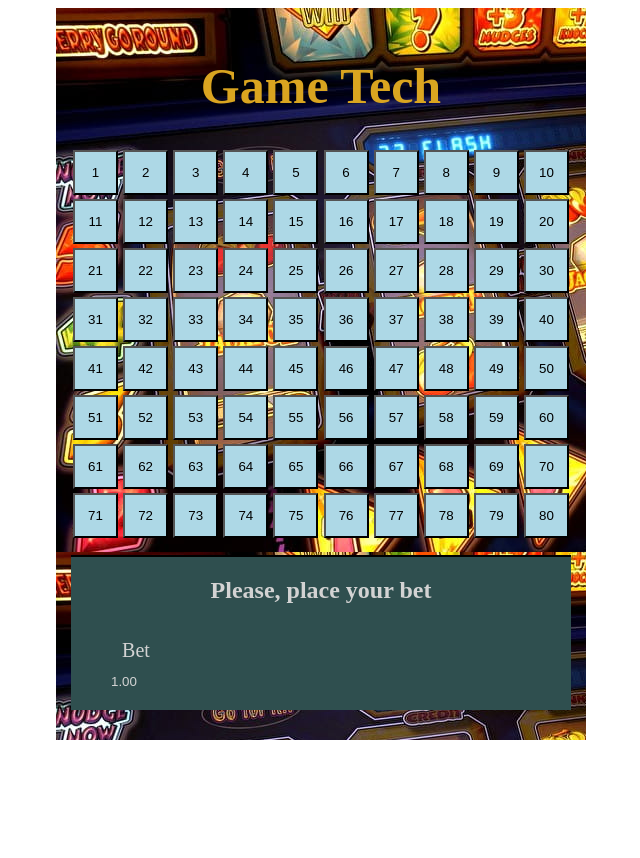
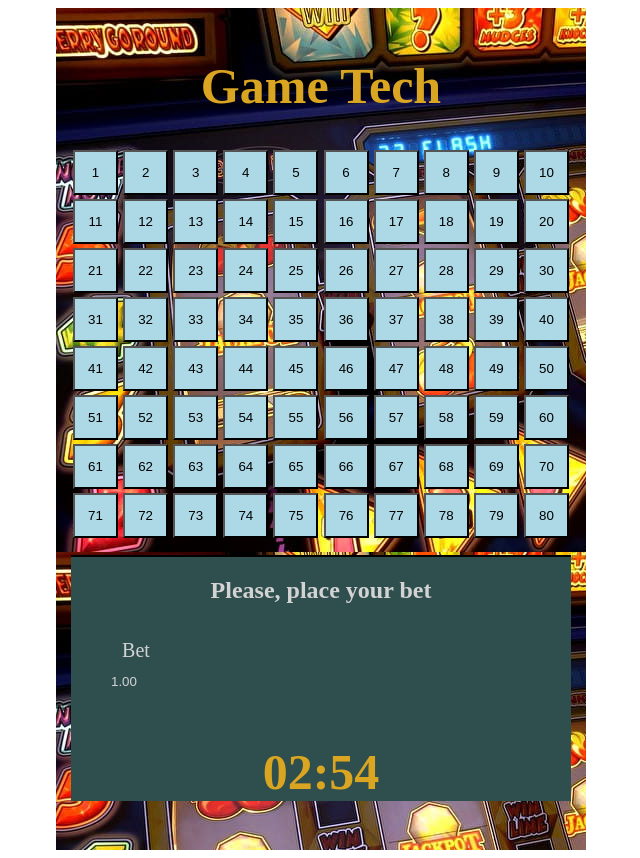
Before and after one commit to danihr23/react_Tech_Interview, a React (Create React App) app: page / in a window 1280 px wide. Shown: the whole page, without its empty margins (319-959 px from the left). Before the commit the page ends 800 px from the top, so only its background shows below. Built offline with nearby package versions, Linux system fonts and the light colour scheme.

Commit message:
CountDown_Timer_done

```diff
--- /dev/null
+++ b/src/components/countDownTimer/countDownTimer.js
@@ -0,0 +1,42 @@
+
+import React, { useEffect, useState } from 'react'
+
+
+const CountDownTimer =()=>{
+
+    const [seconds,setSeconts] = useState(0)
+    const [minutes,setMinutes] =useState(3)
+
+    useEffect(() => {
+
+        if(seconds==0 ){
+            setSeconts(59)
+            setMinutes(prev=> prev-1)
+
+            if(minutes==0){
+               return setMinutes(2)
+
+            }
+        }
+        else{
+            setTimeout(()=>{
+
+                setSeconts(prev => prev-1)
+            },1000)
+        }
+
+
+
+
+    }, [seconds])
+
+
+    return(
+        <div>
+            <h1>0{minutes}:{seconds>=10 ? '' : 0}{seconds}</h1>
+        </div>
+    )
+
+}
+
+export default CountDownTimer
--- a/src/components/gameField/gameField.css
+++ b/src/components/gameField/gameField.css
@@ -19,6 +19,7 @@
     border-top: 2px solid black;
     margin:  15px auto;
     width: 500px;
+
     text-align: center;
     background-color: darkslategray;
 
--- a/src/components/gameField/gameField.js
+++ b/src/components/gameField/gameField.js
@@ -1,6 +1,7 @@
 import React, { useEffect, useState } from 'react'
 import Buttons from "../buttons/buttons"
 import BetField from '../betField/betField'
+import CountDownTimer from '../countDownTimer/countDownTimer'
 import './gameField.css'
 const GameField =()=>{
 
@@ -18,7 +19,7 @@ const GameField =()=>{
                   <section>
                   <BetField/>
                   </section>
-
+                    <CountDownTimer/>
               </div>
 
 
```
